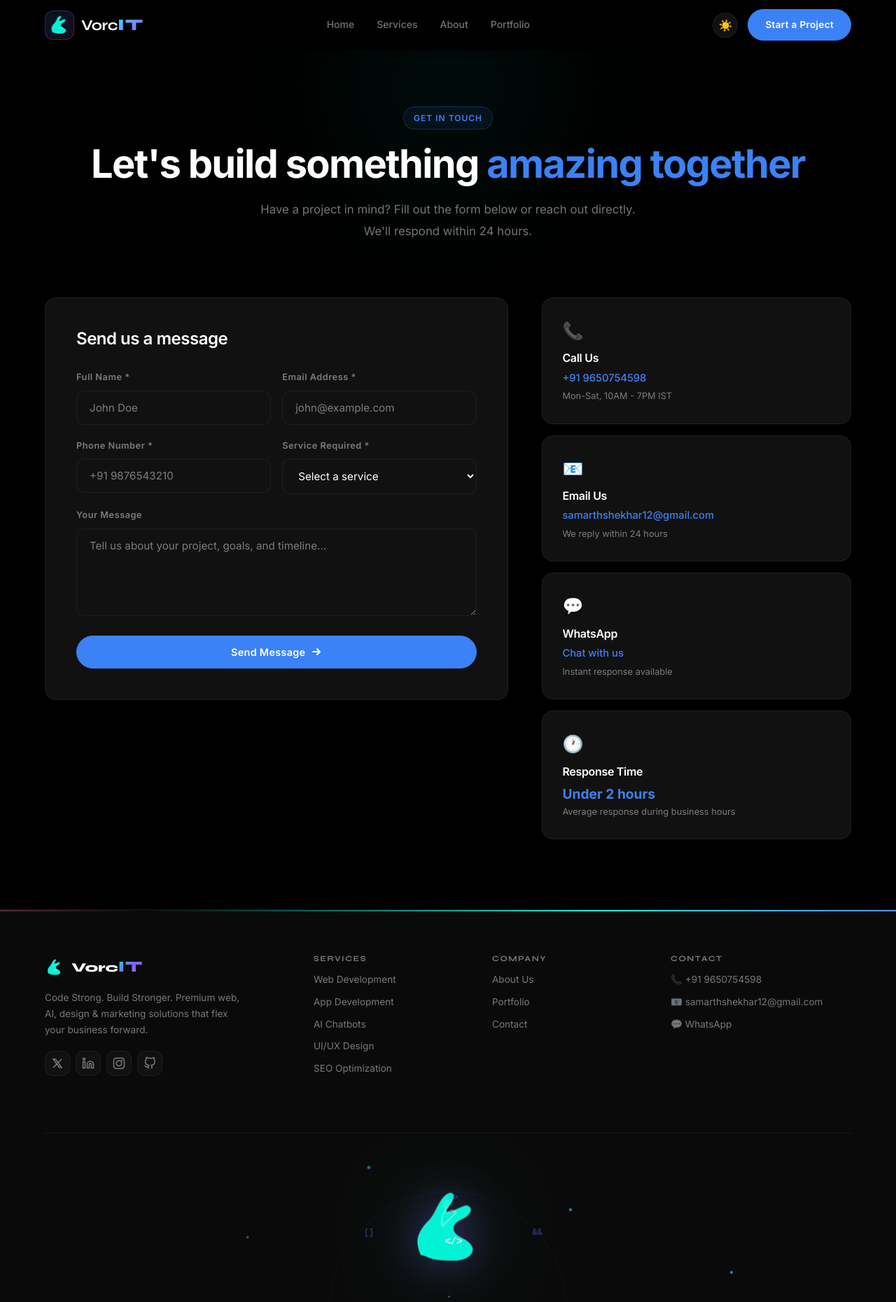
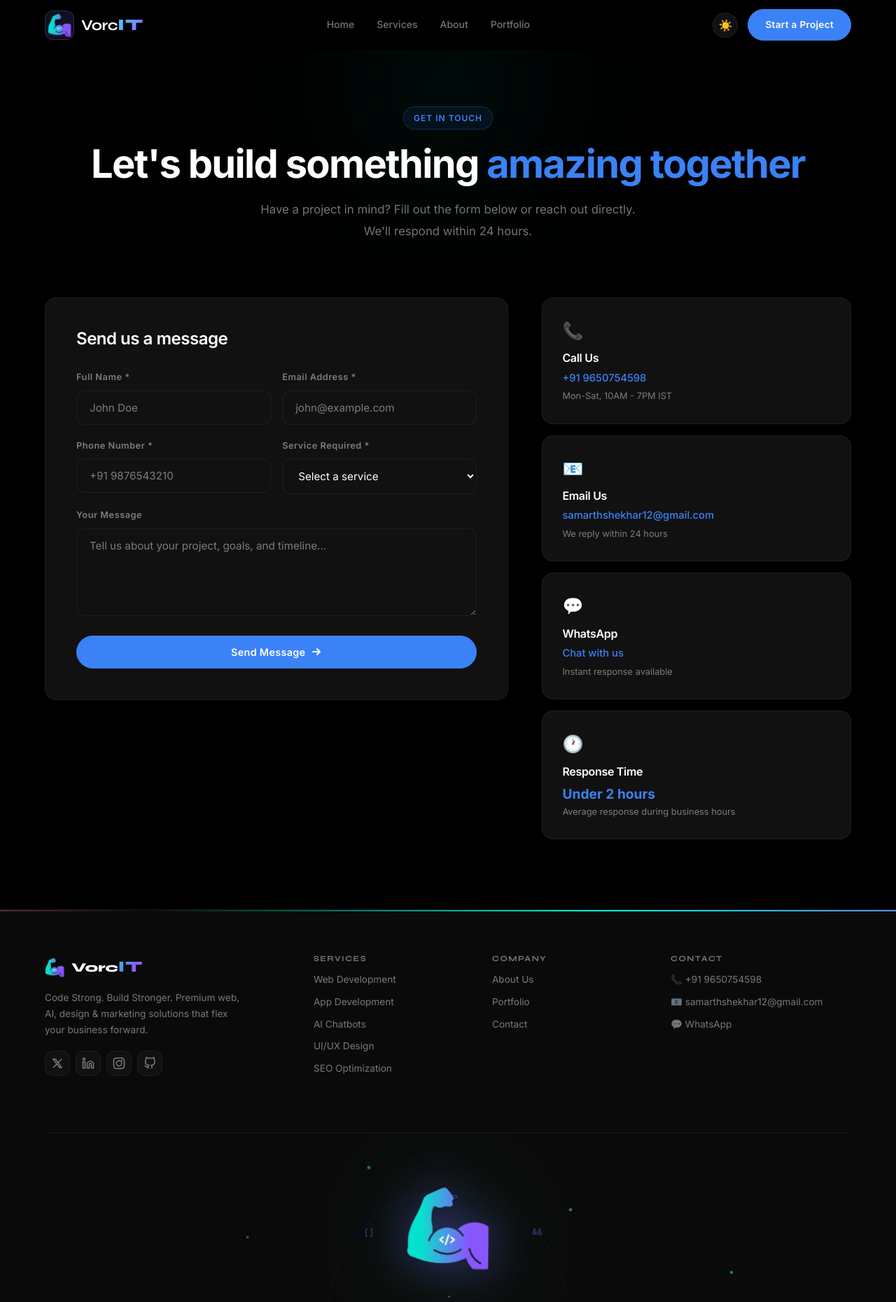
Before and after one commit to Samarth-Shekhar/Web-service-site, a Next.js app in the folder frontend/: page /contact in a window 1280 px wide. Shown: the top 1860 px of the page at 70% size. Built offline with nearby package versions, Linux system fonts and the light colour scheme.

Commit message:
Replaced messy SVG bicep with a clean, crisp PNG flat icon bicep with code tattoo

```diff
--- a/frontend/src/components/Footer.js
+++ b/frontend/src/components/Footer.js
@@ -32,19 +32,13 @@ export default function Footer() {
           {/* Brand */}
           <div className={styles.brand}>
             <Link href="/" className={styles.logo}>
-              {/* Muscular arm SVG logo */}
-              <svg viewBox="0 0 64 64" fill="none" width="28" height="28" className={styles.footerLogoSvg}>
-                <defs>
-                  <linearGradient id="footerArmGrad" x1="0" y1="0" x2="64" y2="64">
-                    <stop offset="0%" stopColor="#00F5D4" />
-                    <stop offset="60%" stopColor="#7B61FF" />
-                    <stop offset="100%" stopColor="#6C4FE0" />
-                  </linearGradient>
-                </defs>
-                <path d="M12,52 C12,52 8,44 10,38 C12,32 16,28 18,26 C20,24 22,20 24,16 C26,12 28,8 32,6 C34,5 36,6 36,8 C36,10 34,14 32,16 C30,18 30,20 32,20 C34,20 38,18 42,16 C44,15 46,14 48,16 C50,18 48,22 44,24 C40,26 36,28 36,32 C36,36 40,38 44,40 C48,42 52,46 50,50 C48,54 42,56 36,56 C30,56 24,56 18,54 C14,52 12,52 12,52 Z" fill="url(#footerArmGrad)" stroke="rgba(255,255,255,0.2)" strokeWidth="0.8" />
-                <path d="M32,16 C28,20 26,26 28,30 C30,28 34,24 38,20 C36,18 34,18 32,20" fill="none" stroke="rgba(255,255,255,0.35)" strokeWidth="1.5" strokeLinecap="round" />
-                <text x="36" y="44" fill="rgba(255,255,255,0.9)" fontSize="8" fontWeight="800" fontFamily="monospace" textAnchor="middle" letterSpacing="-0.5">&lt;/&gt;</text>
-              </svg>
+              <img
+                src={`${process.env.NEXT_PUBLIC_BASE_PATH || ''}/vorcit-bicep.png`}
+                alt="VorcIT"
+                width={28}
+                height={28}
+                className={styles.footerLogoImg}
+              />
               <span className={styles.brandName}>
                 <span>Vorc</span>
                 <span className={styles.accent}>IT</span>
@@ -97,19 +91,11 @@ export default function Footer() {
 
           {/* Giant animated logo */}
           <div className={styles.bigLogo}>
-            <svg viewBox="0 0 64 64" fill="none" className={styles.bigLogoSvg}>
-              <defs>
-                <linearGradient id="bigArmGrad" x1="0" y1="0" x2="64" y2="64">
-                  <stop offset="0%" stopColor="#00F5D4" />
-                  <stop offset="60%" stopColor="#7B61FF" />
-                  <stop offset="100%" stopColor="#6C4FE0" />
-                </linearGradient>
-              </defs>
-              <path className={styles.bigArm} d="M12,52 C12,52 8,44 10,38 C12,32 16,28 18,26 C20,24 22,20 24,16 C26,12 28,8 32,6 C34,5 36,6 36,8 C36,10 34,14 32,16 C30,18 30,20 32,20 C34,20 38,18 42,16 C44,15 46,14 48,16 C50,18 48,22 44,24 C40,26 36,28 36,32 C36,36 40,38 44,40 C48,42 52,46 50,50 C48,54 42,56 36,56 C30,56 24,56 18,54 C14,52 12,52 12,52 Z" fill="url(#bigArmGrad)" stroke="rgba(255,255,255,0.15)" strokeWidth="1" />
-              <path d="M32,16 C28,20 26,26 28,30 C30,28 34,24 38,20 C36,18 34,18 32,20" fill="none" stroke="rgba(255,255,255,0.3)" strokeWidth="1.5" strokeLinecap="round" />
-              <path d="M28,12 C30,10 34,8 34,12 C34,16 30,18 28,16 Z" fill="rgba(255,255,255,0.12)" />
-              <text x="36" y="44" fill="rgba(255,255,255,0.9)" fontSize="8" fontWeight="800" fontFamily="monospace" textAnchor="middle" letterSpacing="-0.5">&lt;/&gt;</text>
-            </svg>
+            <img
+              src={`${process.env.NEXT_PUBLIC_BASE_PATH || ''}/vorcit-bicep.png`}
+              alt="VorcIT"
+              className={styles.bigLogoImg}
+            />
           </div>
 
           {/* Giant animated brand name */}
--- a/frontend/src/components/Footer.module.css
+++ b/frontend/src/components/Footer.module.css
@@ -46,8 +46,9 @@
   text-decoration: none;
 }
 
-.footerLogoSvg {
+.footerLogoImg {
   animation: footerLogoSpin 6s ease-in-out infinite;
+  object-fit: contain;
 }
 
 @keyframes footerLogoSpin {
@@ -201,18 +202,15 @@
   animation: bigLogoFloat 4s ease-in-out infinite;
 }
 
-.bigLogoSvg {
+.bigLogoImg {
   width: 100%;
   height: 100%;
+  object-fit: contain;
   filter: drop-shadow(0 0 30px rgba(123, 97, 255, 0.4)) drop-shadow(0 0 60px rgba(0, 245, 212, 0.2));
+  animation: bigLogoFlex 2s ease-in-out infinite;
 }
 
-.bigArm {
-  transform-origin: center;
-  animation: bigArmFlex 2s ease-in-out infinite;
-}
-
-@keyframes bigArmFlex {
+@keyframes bigLogoFlex {
   0%, 100% { transform: scale(1) rotate(0deg); }
   30% { transform: scale(1.08) rotate(-3deg); }
   60% { transform: scale(1.12) rotate(0deg); }
--- a/frontend/src/components/Navbar.js
+++ b/frontend/src/components/Navbar.js
@@ -43,24 +43,14 @@ export default function Navbar() {
       <div className={styles.container}>
         <Link href="/" className={styles.logo}>
           <span className={styles.logoIcon}>
-            {/* Muscular arm flexing with code brackets */}
-            <svg viewBox="0 0 64 64" fill="none" width="32" height="32" className={styles.logoSvg}>
-              <defs>
-                <linearGradient id="armGrad" x1="0" y1="0" x2="64" y2="64">
-                  <stop offset="0%" stopColor="#00F5D4" />
-                  <stop offset="60%" stopColor="#7B61FF" />
-                  <stop offset="100%" stopColor="#6C4FE0" />
-                </linearGradient>
-              </defs>
-              {/* Classic flexing bicep - matching reference */}
-              <path className={styles.armPath} d="M12,52 C12,52 8,44 10,38 C12,32 16,28 18,26 C20,24 22,20 24,16 C26,12 28,8 32,6 C34,5 36,6 36,8 C36,10 34,14 32,16 C30,18 30,20 32,20 C34,20 38,18 42,16 C44,15 46,14 48,16 C50,18 48,22 44,24 C40,26 36,28 36,32 C36,36 40,38 44,40 C48,42 52,46 50,50 C48,54 42,56 36,56 C30,56 24,56 18,54 C14,52 12,52 12,52 Z" fill="url(#armGrad)" stroke="rgba(255,255,255,0.2)" strokeWidth="0.8" />
-              {/* Bicep muscle definition line */}
-              <path className={styles.musclePulse} d="M32,16 C28,20 26,26 28,30 C30,28 34,24 38,20 C36,18 34,18 32,20" fill="none" stroke="rgba(255,255,255,0.35)" strokeWidth="1.5" strokeLinecap="round" />
-              {/* Muscle highlight on bicep bulge */}
-              <path d="M28,12 C30,10 34,8 34,12 C34,16 30,18 28,16 Z" fill="rgba(255,255,255,0.15)" />
-              {/* </> code tattoo on the forearm */}
-              <text className={styles.codeBrackets} x="36" y="44" fill="rgba(255,255,255,0.9)" fontSize="8" fontWeight="800" fontFamily="monospace" textAnchor="middle" letterSpacing="-0.5">&lt;/&gt;</text>
-            </svg>
+            {/* Flexing bicep with code tattoo */}
+            <img
+              src={`${process.env.NEXT_PUBLIC_BASE_PATH || ''}/vorcit-bicep.png`}
+              alt="VorcIT Logo"
+              width={34}
+              height={34}
+              className={styles.logoImg}
+            />
           </span>
           <span className={styles.logoText}>
             <span className={styles.logoVorc}>Vorc</span>
--- a/frontend/src/components/Navbar.module.css
+++ b/frontend/src/components/Navbar.module.css
@@ -73,43 +73,19 @@
   opacity: 1;
 }
 
-.logoSvg {
+.logoImg {
   display: block;
   position: relative;
   z-index: 1;
+  animation: bicepFlex 3s ease-in-out infinite;
+  object-fit: contain;
 }
 
-/* Flexing arm animation */
-.armPath {
-  transform-origin: center;
-  animation: armFlex 3s ease-in-out infinite;
-}
-
-@keyframes armFlex {
+@keyframes bicepFlex {
   0%, 100% { transform: scale(1) rotate(0deg); }
-  25% { transform: scale(1.03) rotate(-1deg); }
-  50% { transform: scale(1.06) rotate(0deg); }
-  75% { transform: scale(1.03) rotate(1deg); }
-}
-
-/* Muscle highlight pulse */
-.musclePulse {
-  animation: muscleGlow 2s ease-in-out infinite;
-}
-
-@keyframes muscleGlow {
-  0%, 100% { opacity: 0.25; }
-  50% { opacity: 0.55; }
-}
-
-/* Code brackets float */
-.codeBrackets {
-  animation: codeFloat 2.5s ease-in-out infinite;
-}
-
-@keyframes codeFloat {
-  0%, 100% { transform: translateY(0); opacity: 1; }
-  50% { transform: translateY(-2px); opacity: 0.8; }
+  30% { transform: scale(1.06) rotate(-2deg); }
+  60% { transform: scale(1.1) rotate(0deg); }
+  80% { transform: scale(1.04) rotate(1deg); }
 }
 
 /* Logo text */
```
Also changed, not shown: frontend/public/vorcit-bicep.png (added).
